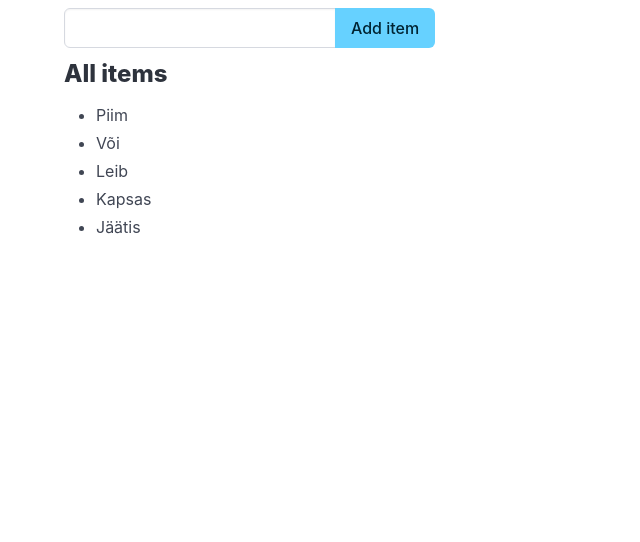
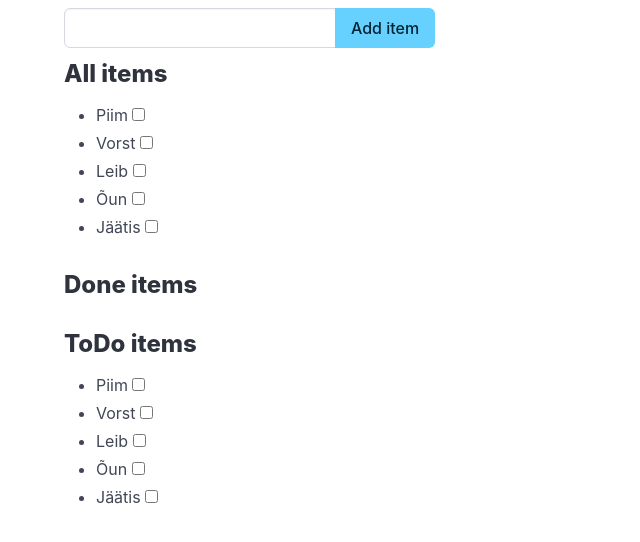
Before and after one commit to kellyh06/learnnode, a Vue app: page / in a window 1280 px wide. Shown: the top 542 px of the page, without its empty margins (0-640 px from the left). Built offline with nearby package versions, Linux system fonts and the light colour scheme.

Commit message:
itemlists

```diff
--- a/src/App.vue
+++ b/src/App.vue
@@ -1,17 +1,28 @@
 <script setup>
 
-import { ref } from 'vue';
+import { computed, ref } from 'vue';
+import ItemList from './ItemList.vue';
 
 
 let message = ref('');
-let items = ref(['Piim','Või','Leib','Kapsas','Jäätis']);
+let i = 1;
+let items = ref([
+    {id: i++, name:'Piim', isDone: false},
+    {id: i++, name:'Vorst', isDone: false},
+    {id: i++, name:'Leib', isDone: false},
+    {id: i++, name:'Õun', isDone: false},
+    {id: i++, name:'Jäätis', isDone: false},
+]);
 
 function addItem(){
-    if(message.value.trim() !==``){
-    items.value.push(message.value.trim());
+    if(message.value.trim() !== ''){
+    items.value.push({id: i++, name: message.value.trim(), isDone: false });
     }
     message.value = '';
 }
+
+let doneItems = computed(() => items.value.filter(item => item.isDone));
+let toDoItems = computed(() => items.value.filter(item => !item.isDone));
 
 </script>
 
@@ -28,10 +39,9 @@ function addItem(){
             </div>
         </div>
         <div class="content">
-            <h3>All items</h3>
-            <ul>
-                <li v-for="item in items">{{ item }}</li>
-            </ul>
+            <ItemList :items="items" title="All items"></ItemList>
+            <ItemList :items="doneItems" title="Done items"></ItemList>
+            <ItemList :items="toDoItems" title="ToDo items"></ItemList>
         </div>
     </div>
 </template>
--- /dev/null
+++ b/src/ItemList.vue
@@ -0,0 +1,13 @@
+<script setup>
+defineProps(['items', 'title']);
+</script>
+
+<template>
+<h3>{{ title }}</h3>
+    <ul>
+        <li v-for="item in items" :key="item.id">
+            {{ item.name }}
+            <input type="checkbox" v-model="item.isDone">
+        </li>
+    </ul>
+</template>
```
